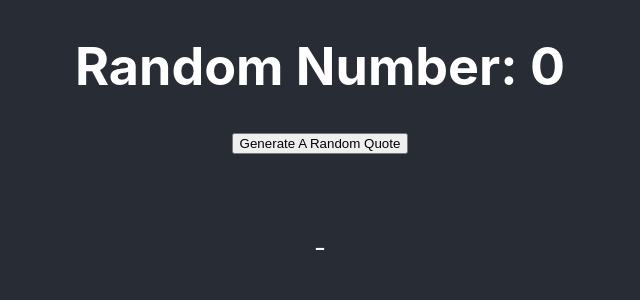
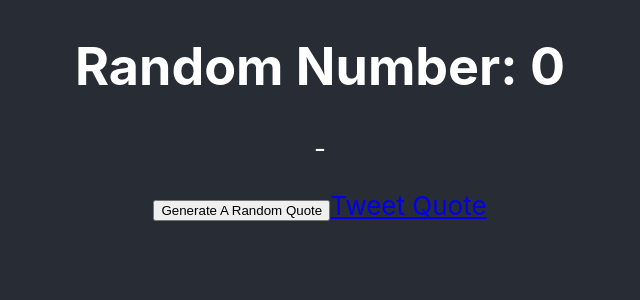
Before and after one commit to ryang223/random-quote-machine, a React (Create React App) app: page / in a window 1280 px wide. Shown: the top 300 px of the page, without its empty margins (320-960 px from the left). Built offline with nearby package versions, Linux system fonts and the light colour scheme; no server answers.

Commit message:
All CDN requirements fufilled and checking off.

```diff
--- a/src/App.js
+++ b/src/App.js
@@ -35,12 +35,19 @@
   return (
     <div className="App">
       <header className="App-header">
+        <div id = "quote-box">
         <h1>Random Number: {randomNumber}</h1>
-        <button onClick={() => getRandomQuote()}> Generate A Random Quote</button>
-        <p>
+        <p id="text">
           {quote}
         </p>
-        <p> - {author}</p>
+        <p id="author">
+           - {author}
+           </p>
+           <button id="new-quote" onClick={() => getRandomQuote()}> Generate A Random Quote
+           </button>
+           <a id="tweet-quote" href=
+           {encodeURI(`https://twitter.com/intent/tweet?text=${quote} -${author}`)}>Tweet Quote</a>
+        </div>
       </header>
     </div>
   );
```
